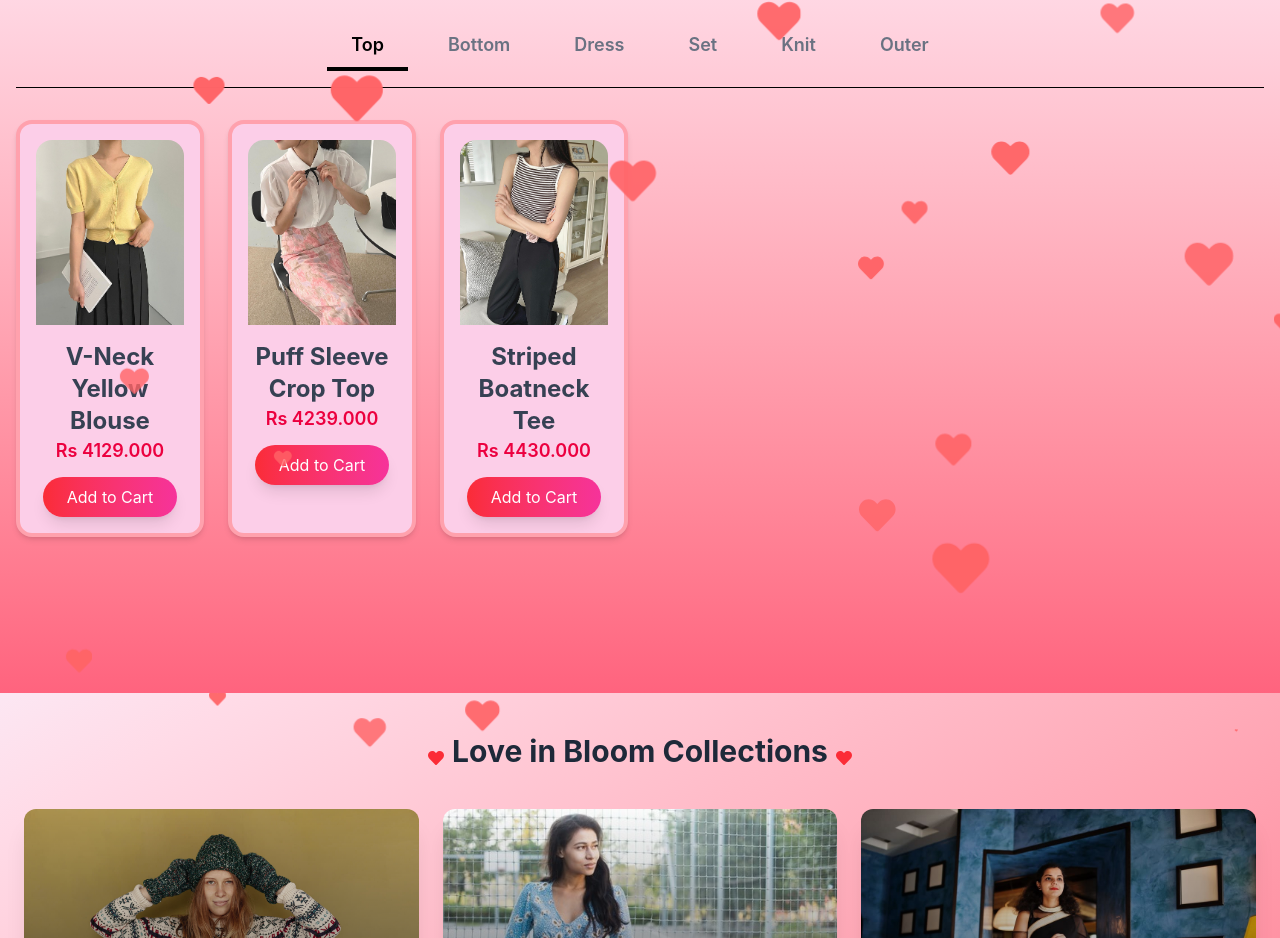
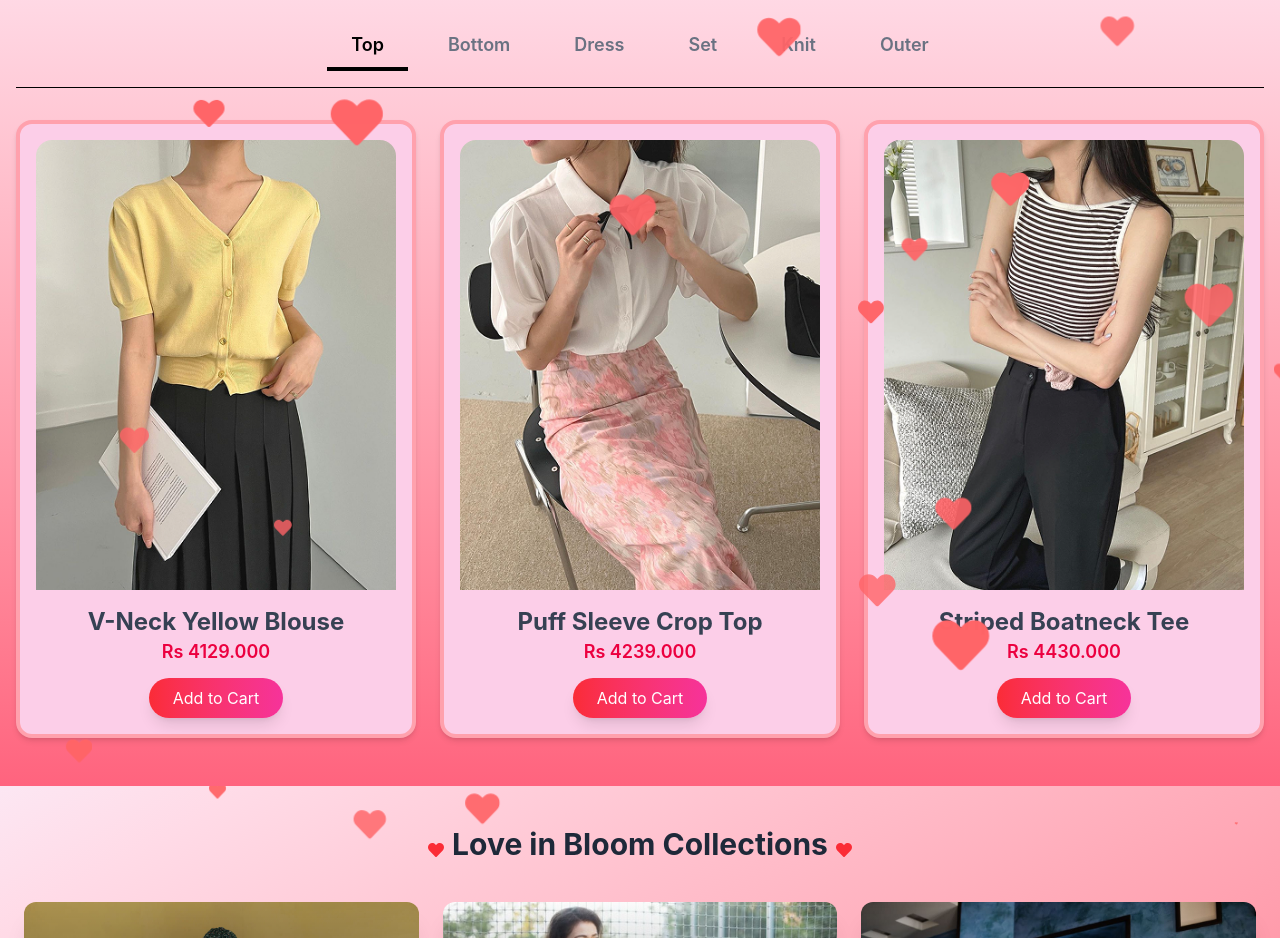
Before and after one commit to anshaf-thanish/ecom-react, a React (Vite) app: page / in a window 1280 px wide. Shown: the part 2824-3762 px from the top of the page. Built offline with nearby package versions, Linux system fonts and the light colour scheme.

Commit message:
format code

```diff
--- a/src/components/OurProducts.jsx
+++ b/src/components/OurProducts.jsx
@@ -64,8 +64,8 @@ const OurProducts = () => {
         ...acc,
         [category]: products[category].length,
       }),
-      {}
-    )
+      {},
+    ),
   );
   const [hearts, setHearts] = useState([]);
 
@@ -106,7 +106,6 @@ const OurProducts = () => {
           Our Products
           <FaHeart className="inline-block text-red-500 ml-2" />
         </h2>
-      </div>
 
         {/* TAB NAVIGATION */}
         <div className="flex flex-wrap justify-center gap-4 mb-8 border-b pb-4">
@@ -126,7 +125,7 @@ const OurProducts = () => {
         </div>
 
         {/* PRODUCT GRIDS */}
-      <div className="grid grid-cols-1 sm:grid-cols-2 md:grid-cols-3 lg:grid-cols-6 gap-6">
+        <div className="grid grid-cols-1 sm:grid-cols-2 md:grid-cols-3 lg:grid-cols-3 gap-6">
           {products[activeTab].map((product, index) => (
             <div
               key={index}
@@ -135,7 +134,7 @@ const OurProducts = () => {
               <img
                 src={product.img}
                 alt={product.name}
-              className="w-full h-64 sm:h-72 md:h-96 object-cover rounded-t-2xl transition-opacity duration-700 hover:opacity-90"
+                className="w-full h-64 sm:h-72 md:h-80 lg:h-96 object-cover rounded-t-2xl transition-opacity duration-700 hover:opacity-90"
               />
               <div className="text-center mt-4">
                 <h3 className="text-xl sm:text-2xl md:text-2xl font-bold text-gray-700">
@@ -152,6 +151,7 @@ const OurProducts = () => {
           ))}
         </div>
       </div>
+    </div>
   );
 };
 
```
Also changed, not shown: src/components/Footer.jsx (+7 -4 lines). Lines whose indentation alone changed are shown as unchanged.
